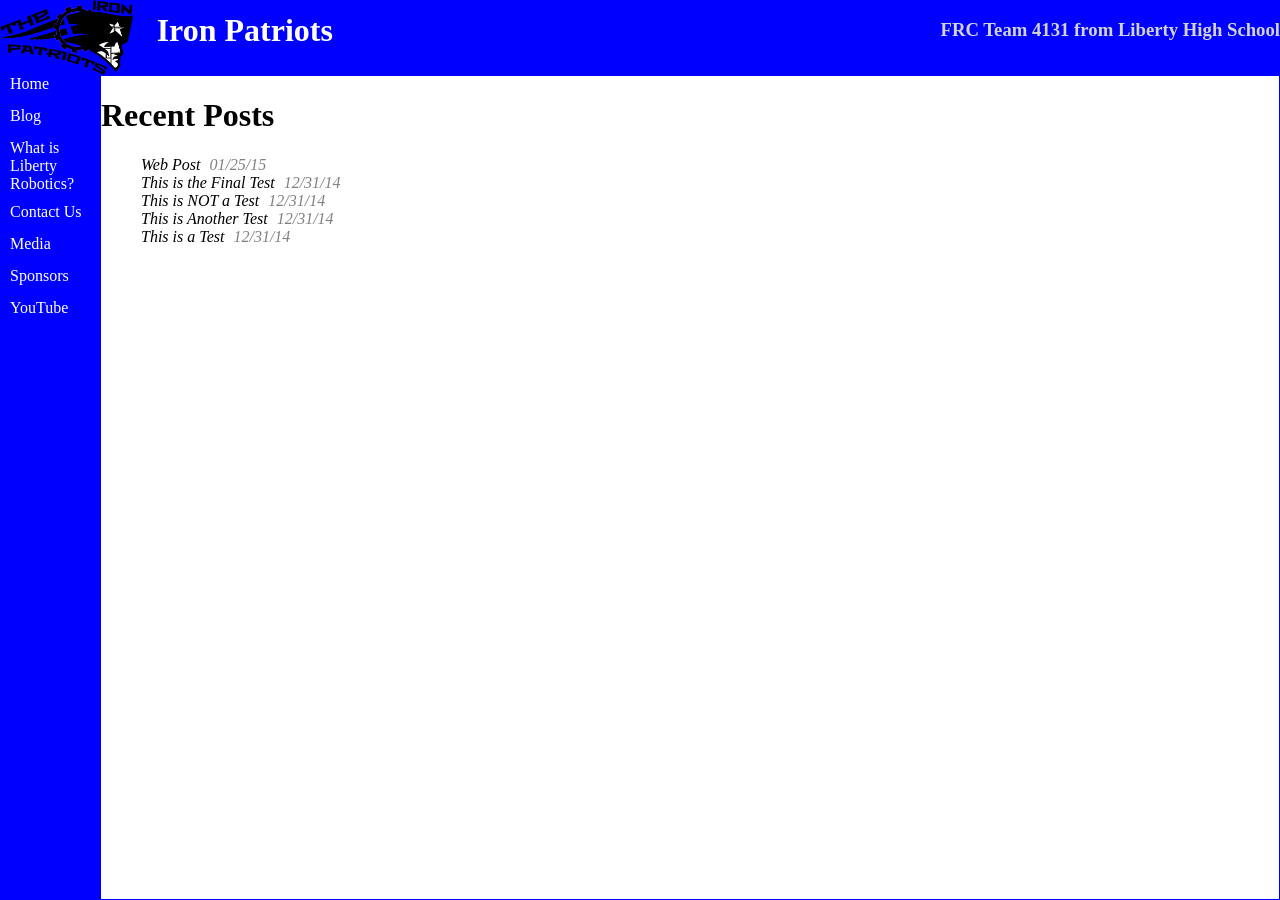
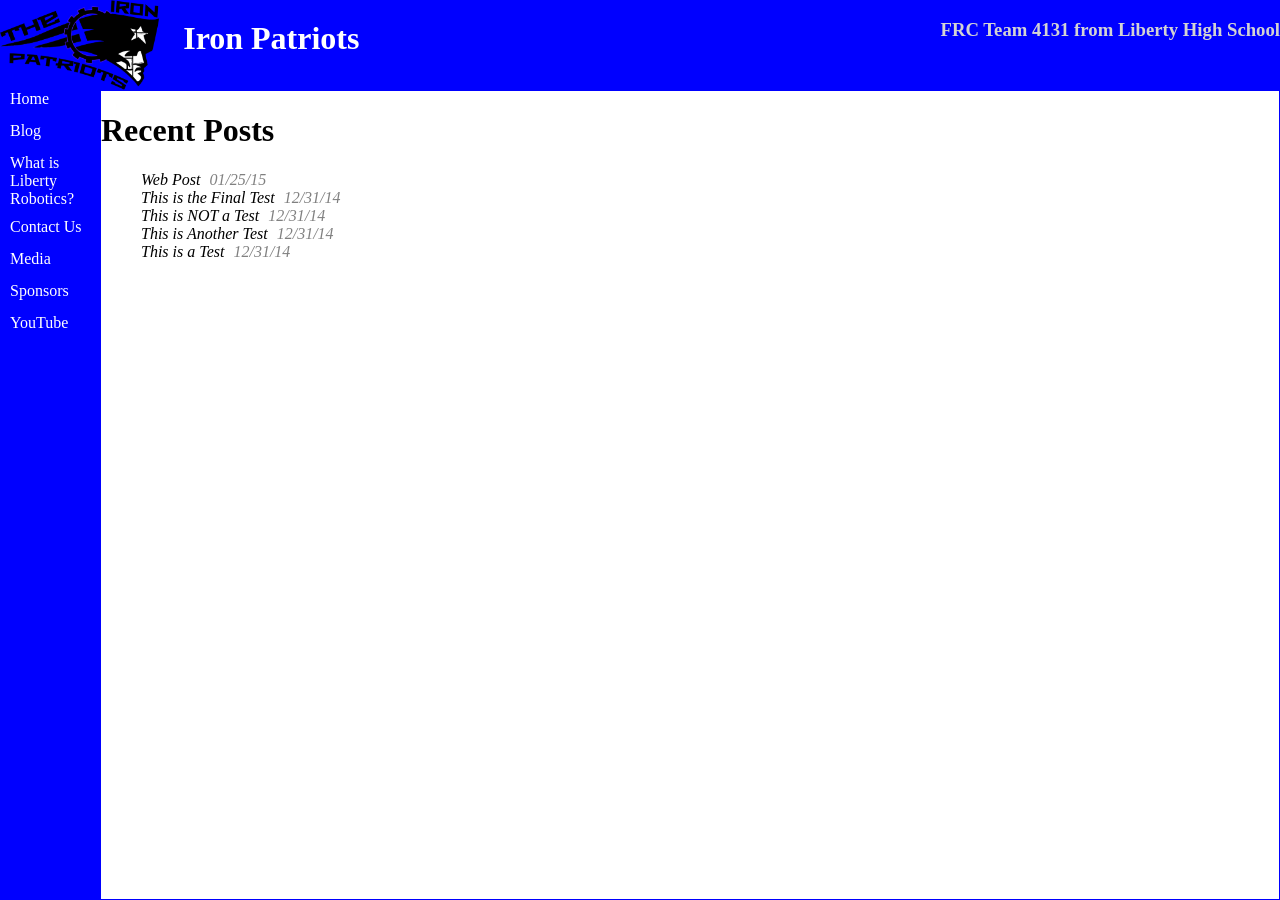
Before and after one commit to katiebugmoon/FRC4131.github.io, a Jekyll site: the page built from blog.html, in a window 1280 px wide. Built offline with Jekyll 4.4.1, drawn with Linux system fonts in a browser that asks for light colours.

Commit message:
Repeat CSS calc fixes from my own site

```diff
--- a/_layouts/base.html
+++ b/_layouts/base.html
@@ -1,12 +1,12 @@
 <html>
 	{% include head.html %}
 	<body>
-		<div style="background:blue; color:white; width:100%; height:75px;">
+		<div style="background:blue; color:white; width:100%; height:10%;">
 			<img src="/images/logo.png" style="height:100%; vertical-align:middle;"/>
 			<h1 style="display:inline; padding-left:20px;">Iron Patriots</h1>
 			<h3 style="display:inline; color:lightgray; float:right;">FRC Team 4131 from Liberty High School</h3>
 		</div>
-		<div style="width:100%; height:calc(100% - 75px);">
+		<div style="width:100%; height:90%;">
 			<div style="float:left; background:blue; color:white; width:100px; height:100%;">
 				<a class="sitelink" href="/">Home</a>
 				<a class="sitelink" href="/blog">Blog</a>
```
